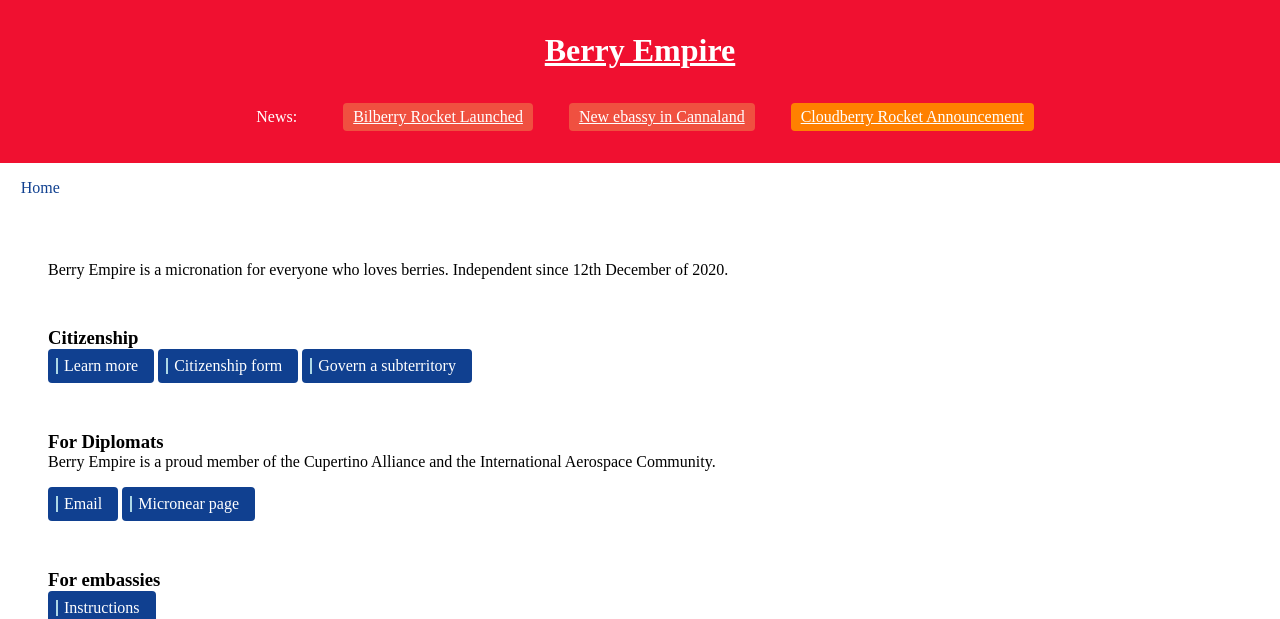
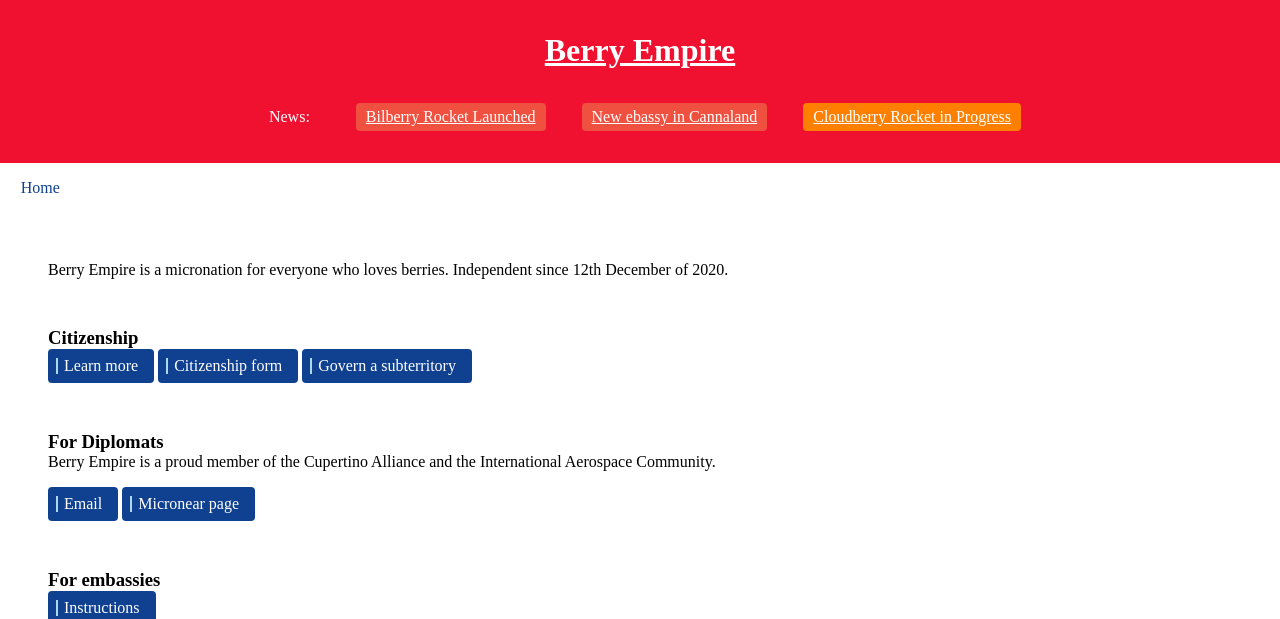
Before and after one commit to berryempire/berryempire.github.io, a Jekyll site: the page built from index.md, in a window 1280 px wide, cut to the strip 0-619 px from the top of the page. Built offline with Jekyll 4.4.1, drawn with Linux system fonts in a browser that asks for light colours; our own code applies the rules of GitHub Pages for plain Markdown files; some of the changed text lies outside the part shown.

Commit message:
Update default.html

```diff
--- a/_layouts/default.html
+++ b/_layouts/default.html
@@ -10,6 +10,7 @@
     <meta property="og:url" content="{{site.url}}{{page.url}}" />
     <meta property="og:image" content="https://berryempire.cupertinoalliance.ca/poster.png" />
     <meta name="theme-color" content="#f01030">
+    <meta name="viewport" content="width=device-width, initial-scale=1">
 </head>
 <body>
     <header>
@@ -18,7 +19,7 @@
             <p>News: </p>
             <a href="/press/8/"> Bilberry Rocket Launched </a>
             <a href="/press/7/"> New ebassy in Cannaland </a>
-            <a href="/press/5/" class="color_orange"> Cloudberry Rocket Announcement </a>
+            <a href="/press/5/" class="color_orange"> Cloudberry Rocket in Progress </a>
         </div>
     </header>
     <nav>
@@ -38,7 +39,7 @@
             <a class="thickbutton thick" target="_blank" href="https://micronear.cupertinoalliance.com/micronation.html?m=RR"><span>Micronear</span></a>
         </div>
         <div class="copyright">
-            <p>&copy; Copyright, Berry Empire, 2020 - 2021, All rights reserved.</p>
+            <p>&copy; Copyright, Berry Empire, 2020 - 2021. All rights reserved.</p>
         </div>
     </footer>
 </body>
```
